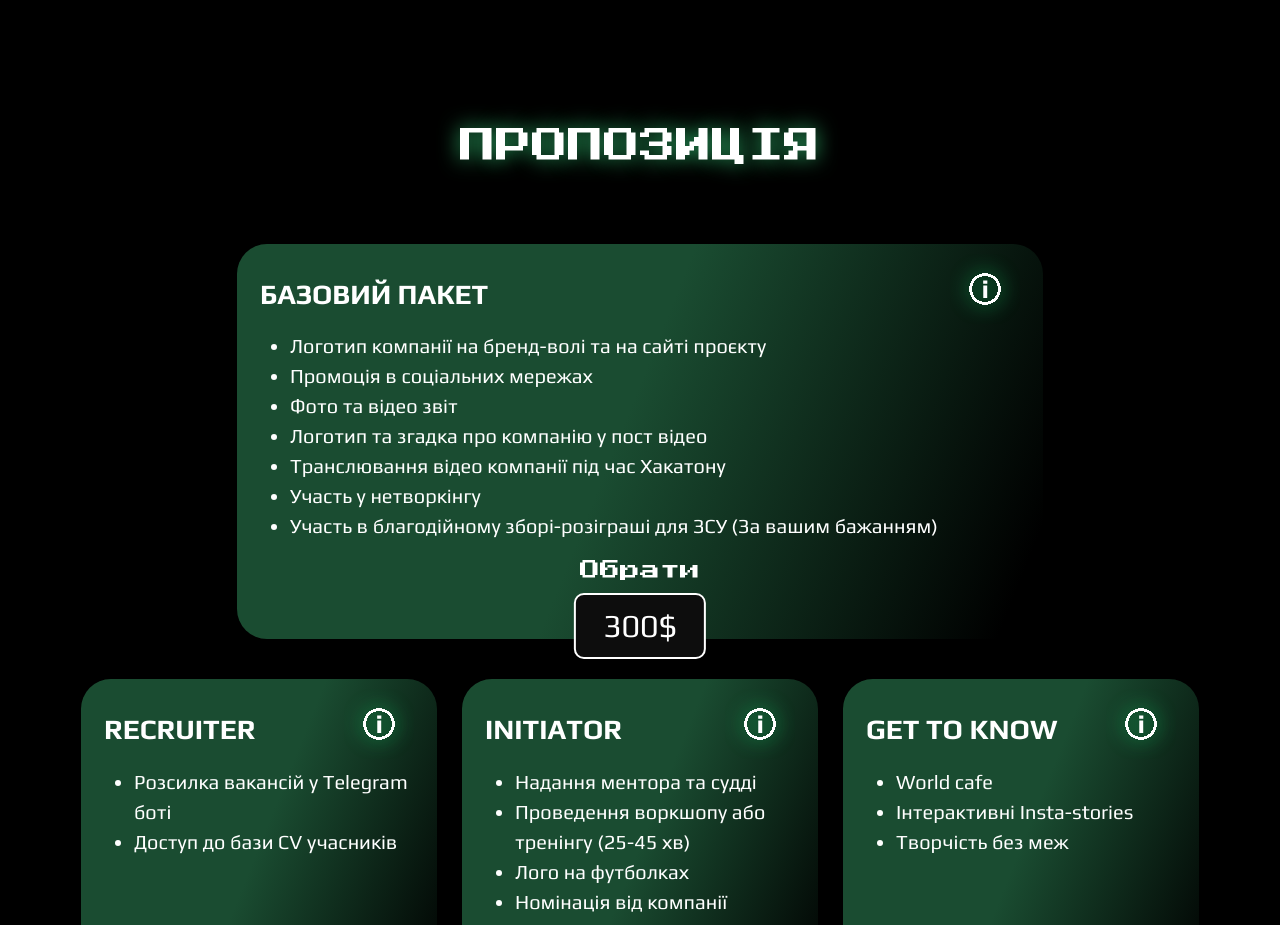
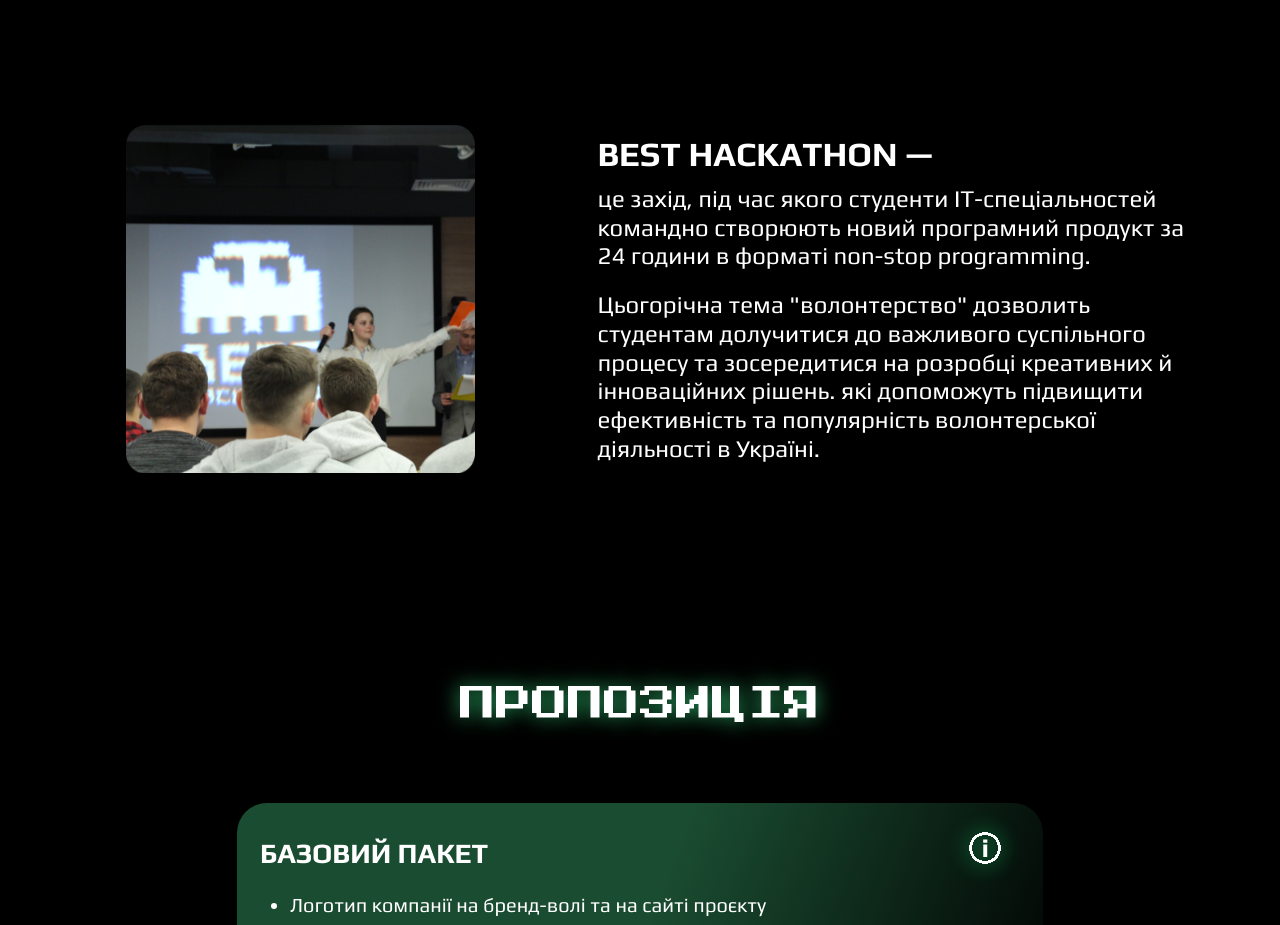
Before and after one commit to BESTLviv/hack-2023-partnership, a React (Create React App) app: page / in a window 1280 px wide. Shown: the part 800-1725 px from the top of the page. Built offline with nearby package versions, Linux system fonts and the light colour scheme.

Commit message:
fixed carousel

```diff
--- a/src/containers/Partnership/Partnership.tsx
+++ b/src/containers/Partnership/Partnership.tsx
@@ -18,7 +18,7 @@
       <Header />
       <div className={styles.contentWrapper}>
         <Hero />
-        {/* <CarouselSection /> */}
+         <CarouselSection />
         <Offer />
         <Cart />
         {/* <StatisticSection/> */}
--- a/src/scenes/CarouselSection/CaroselSection.module.scss
+++ b/src/scenes/CarouselSection/CaroselSection.module.scss
@@ -6,10 +6,12 @@
   display: flex;
   flex-direction: column;
   align-items: center;
+  justify-content: center;
 
   .carouselItem {
     order: 1;
     display: flex;
+    max-width: 100%;
     justify-content: center;
   }
 
--- a/src/shared/components/Carousel/Carousel.tsx
+++ b/src/shared/components/Carousel/Carousel.tsx
@@ -39,7 +39,7 @@
       />
       <Slider {...settings}>
         {cards?.map((card, index) => (
-          <Image boxSize="full" key={index} objectFit="cover" src={card.image} />
+          <Image maxWidth={'100%'} boxSize="full" key={index} objectFit="cover" src={card.image} />
         ))}
       </Slider>
     </div>
```
